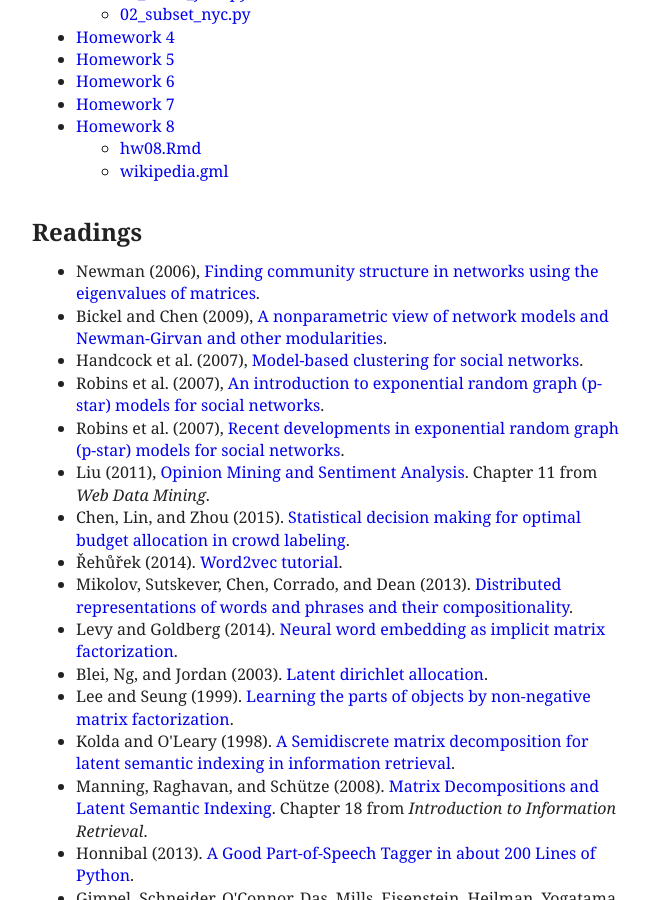
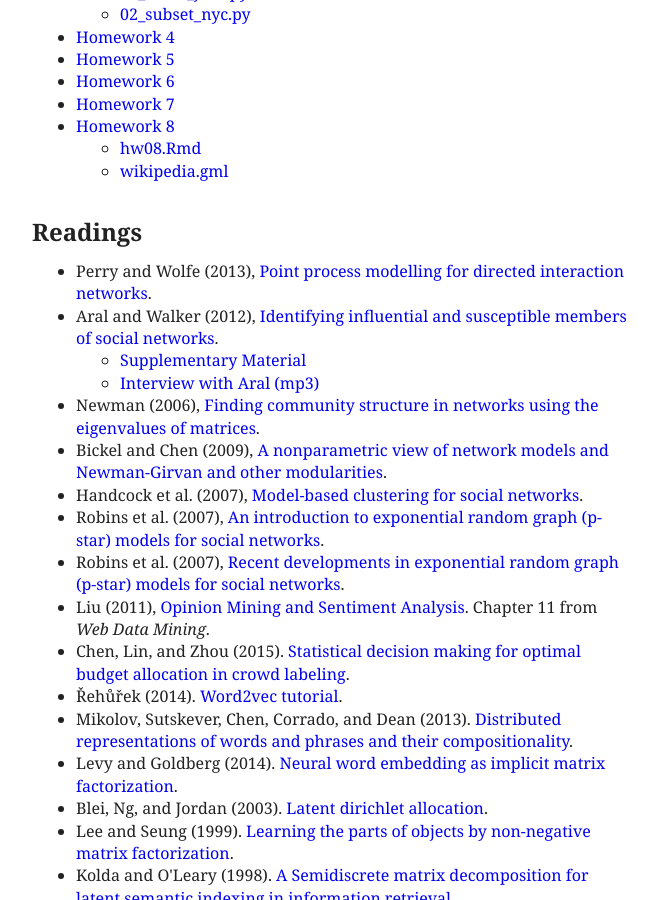
Before and after one commit to patperry/patperry.github.com, a Jekyll site: the page built from course/ssd/index.html, in a window 1280 px wide and 900 px high, scrolled down 833 px. Shown: the whole window, without its empty margins (308-965 px from the left). Built offline with Jekyll 4.4.1, drawn with Linux system fonts in a browser that asks for light colours.

Commit message:
add reading

```diff
--- a/course/ssd/index.html
+++ b/course/ssd/index.html
@@ -98,21 +98,21 @@
 <h2>Readings</h2>
 <ul>
 <!--
-  <li>Perry and Wolfe (2013), <a href="Perr13.pdf">Point process modelling
-      for directed interaction networks</a>.
   <li>Shalizi and Thomas (2011), <a href="Shal11.pdf">Homophily and contagion
       are generically confounded in observational social network studies</a>.
-  <li>Aral and Walker (2012), <a href="Aral12.pdf">Identifying influential and
-      susceptible members of social networks</a>.
-      <ul>
-          <li> <a href="Aral12S.pdf">Supplementary Material</a>
-          <li> <a href="Aral12.mp3">Interview with Aral (mp3)</a>
-      </ul>
   <li>Snijders at al. (2010), <a href="Snij10.pdf">Introduction to stochastic
       actor-based models for network dynamics</a>.
   <li>Mercken at al. (2010), <a href="Merc10.pdf">Dynamics of adolescent
       friendship networks and smoking behavior</a>.
 -->
+  <li>Perry and Wolfe (2013), <a href="reading/Perr13.pdf">Point process modelling
+      for directed interaction networks</a>.
+  <li>Aral and Walker (2012), <a href="reading/Aral12.pdf">Identifying influential and
+      susceptible members of social networks</a>.
+      <ul>
+          <li> <a href="reading/Aral12S.pdf">Supplementary Material</a>
+          <li> <a href="reading/Aral12.mp3">Interview with Aral (mp3)</a>
+      </ul>
   <li>Newman (2006), <a href="reading/Newm06.pdf">Finding community structure in
       networks using the eigenvalues of matrices</a>.
   <li>Bickel and Chen (2009), <a href="reading/Bick09.pdf">A nonparametric view of
```
